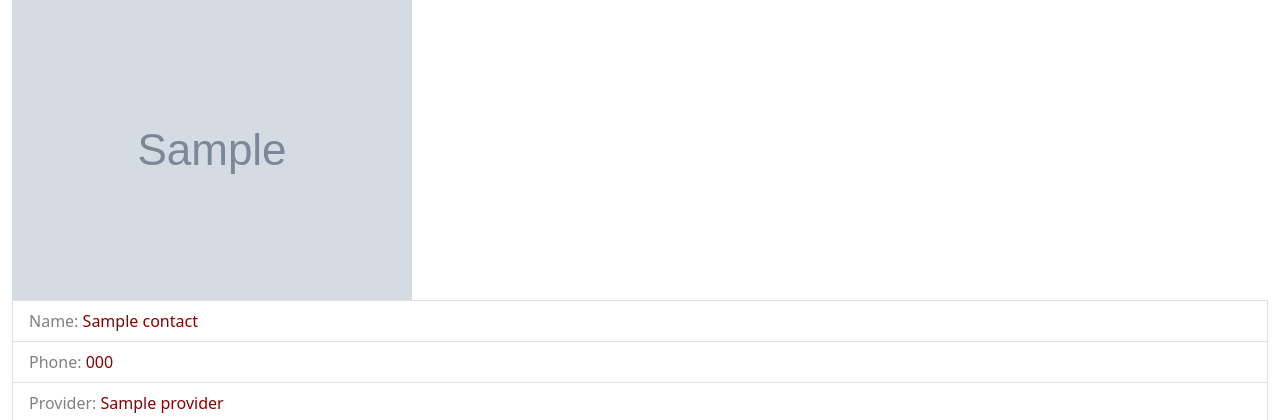
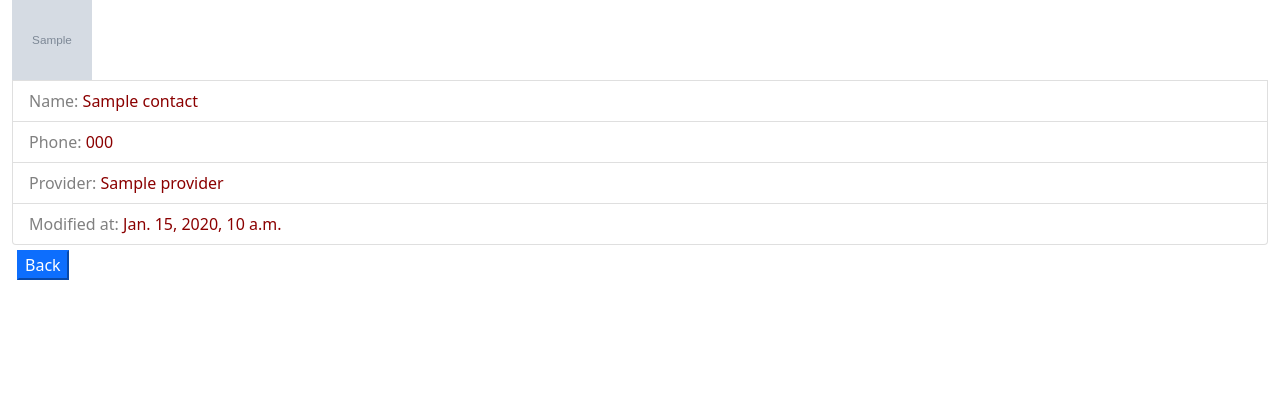
Before and after one commit to Hillel-i-Python-Pro-i-2022-12-27/homework__zagrebelnaya_irina__django__homework8, a Django app: template apps/templates/contacts/info.html in a window 1280 px wide. Shown: the part 56-476 px from the top of the page. Run offline with Django 3.2, Linux system fonts and the light colour scheme; the template is opened without the code that fills it: most values are stand-ins (such as "Sample title", 1, 10 or a date in 2020); grey boxes marked "Sample" are stand-in pictures.

Commit message:
HW 12. svg favicon and media

```diff
--- a/apps/contacts/views.py
+++ b/apps/contacts/views.py
@@ -15,7 +15,7 @@ def list_of_contacts(request):
 def create(request):
     if request.method == "POST":
         print(request.POST.get("avatar"))
-        form = ContactForm(request.POST)
+        form = ContactForm(request.POST, request.FILES)
         if not (request.POST.get("name").isalpha()):
             messages.add_message(request, CRITICAL, "Name must have only letters.")
             return redirect("contacts:create")
@@ -34,7 +34,7 @@ def create(request):
 def edit(request, pk):
     obj = Contacts.objects.get(pk=pk)
     if request.method == "POST":
-        form = ContactForm(request.POST, instance=obj)
+        form = ContactForm(request.POST, request.FILES, instance=obj)
         if form.is_valid():
             form.save()
             return redirect("contacts:list")
--- a/apps/static/styles/index.css
+++ b/apps/static/styles/index.css
@@ -12,7 +12,11 @@
 .my-color{
     color:red;
 }
-.my-avatar > img {
+.my-avatar_info {
+    width: 5em;
+    height: 5em;
+}
+.my-avatar {
     width: 2em;
     height: 2em;
 }
--- a/apps/templates/contacts/info.html
+++ b/apps/templates/contacts/info.html
@@ -4,7 +4,7 @@
     <ul class="list-group">
       <li>
         {% if contacts.avatar %}
-            <img src="{{ contacts.avatar.url }}" alt="Avatar">
+            <img class="my-avatar_info"  src="{{ contacts.avatar.url }}" alt="Avatar">
         {% endif %}
      </li>
        <li class="list-group-item">
--- a/apps/templates/contacts/list.html
+++ b/apps/templates/contacts/list.html
@@ -21,9 +21,9 @@
   <tbody>
      {% for contact in contacts %}
     <tr>
-       <td class="my-avatar">
+       <td>
           {% if contact.avatar %}
-            <img src="{{ contact.avatar.url }}" alt="Avatar">
+            <img class="my-avatar" src="{{ contact.avatar.url }}" alt="Avatar">
           {% endif %}
        </td>
        <td>
```
